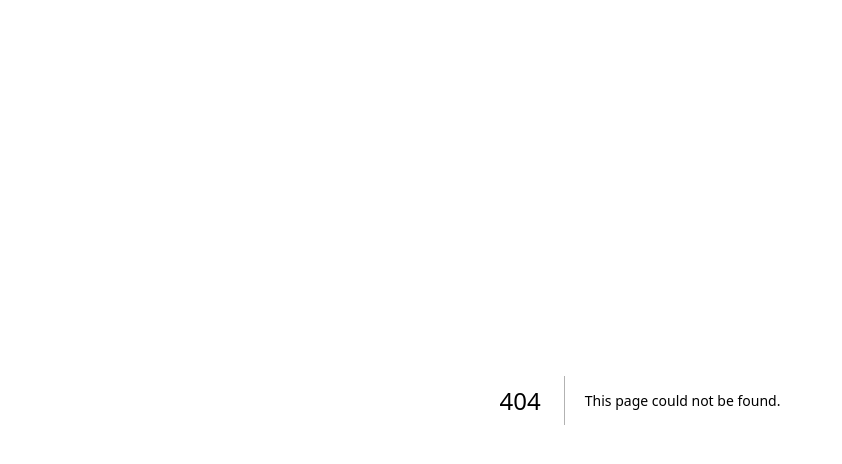
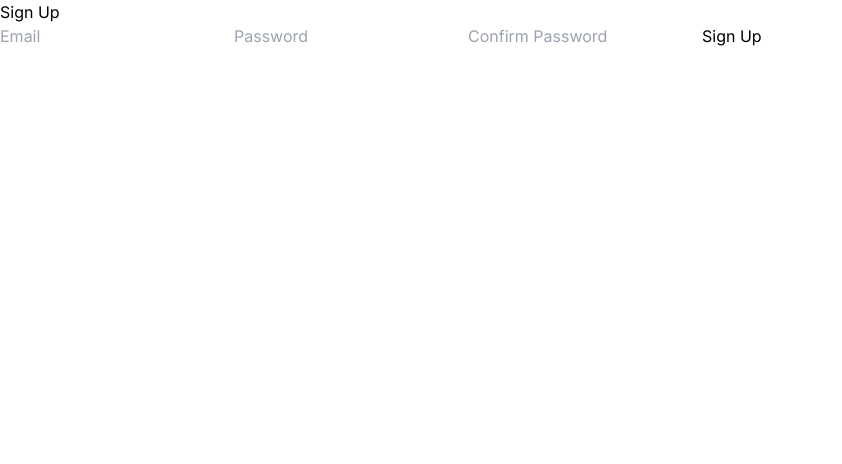
Before and after one commit to myonjin/Tyranno, a Next.js app: page /user/signupintro/signup in a window 1280 px wide. Before the commit this address had no page. Shown: the top 464 px of the page, without its empty margins (0-842 px from the left). Built offline with nearby package versions, Linux system fonts and the light colour scheme.

Commit message:
feat:signup form

```diff
--- /dev/null
+++ b/src/app/user/signupintro/signup/page.tsx
@@ -0,0 +1,15 @@
+function signup() {
+    return (
+        <div>
+            <h1>Sign Up</h1>
+            <form>
+                <input type="text" placeholder="Email" />
+                <input type="password" placeholder="Password" />
+                <input type="password" placeholder="Confirm Password" />
+                <button type="submit">Sign Up</button>
+            </form>
+        </div>
+    )
+}
+
+export default signup
```
